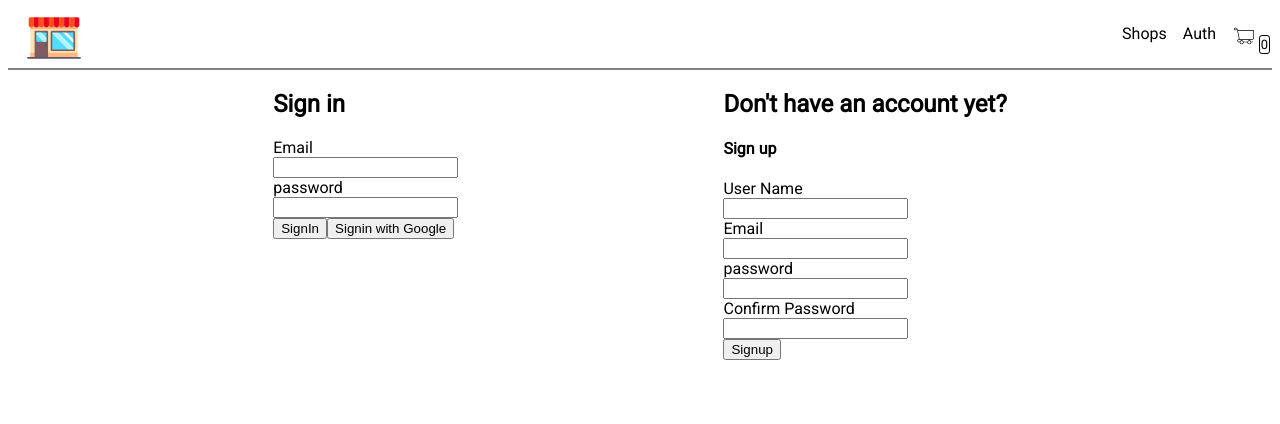
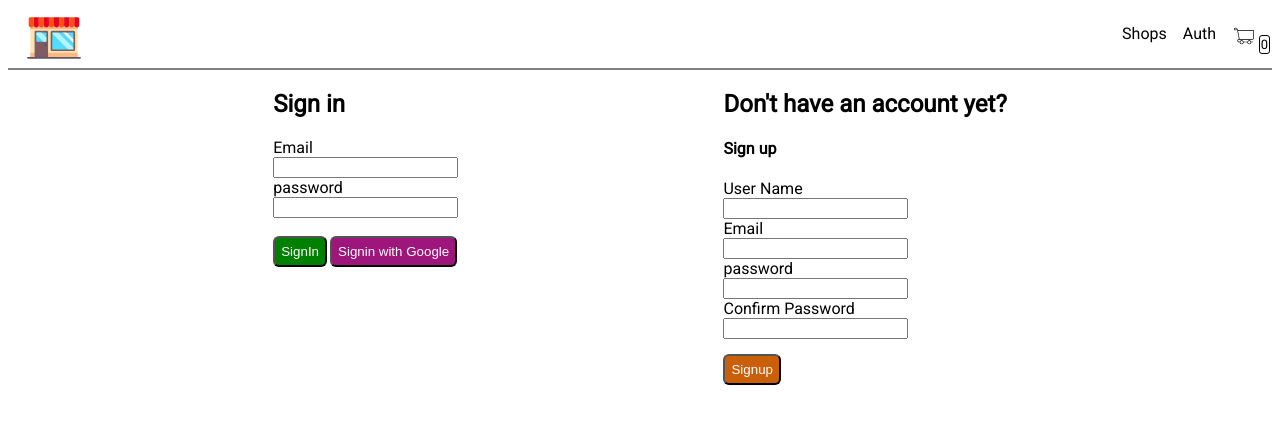
Before and after one commit to sagarsk-1302/dukaan, a React (Create React App) app: page /auth in a window 1280 px wide. Shown: the top 424 px of the page. Built offline with nearby package versions, Linux system fonts and the light colour scheme; no server answers; the database is empty.

Commit message:
css change in auth page

```diff
--- a/src/components/sign-up.container/signup.container.jsx
+++ b/src/components/sign-up.container/signup.container.jsx
@@ -54,7 +54,7 @@ const SignupForm = () =>{
             <Input type="password" name="password" className="form-control" required onChange={onChangeHandler} value={password}/>
             <label htmlFor="">Confirm Password</label>
             <Input type="password" name="confirmPassword" className="form-control" required onChange={onChangeHandler} value={confirmPassword}/>
-            <button type="submit">Signup</button>
+            <button type="submit" className="btn-signup">Signup</button>
         </form>
         </div>
     )
--- a/src/components/sign-up.container/signup.style.scss
+++ b/src/components/sign-up.container/signup.style.scss
@@ -1,3 +1,22 @@
+
 .form-control{
     display:block;
+    .btn-signup{
+        background-color: green;
+        padding: 6px;
+        color: white;
+        border: 1 solid rgb(185, 183, 183);
+        border-radius: 6px;
+        margin:3px
+    }
 }
+.btn-signup{
+    background-color: rgb(201, 95, 8);
+    padding: 6px;
+    color: white;
+    border: 1 solid rgb(185, 183, 183);
+    border-radius: 6px;
+    margin:3px;
+    margin-left: 0;
+    margin-top: 15px;
+}
--- a/src/components/signin-form/signin.container.jsx
+++ b/src/components/signin-form/signin.container.jsx
@@ -4,7 +4,7 @@ import { useState } from "react";
 import { SignInwithEmailPassword } from "../../utils/firebase.utils/firebase.utils";
 import {signInWithGooglePopup, createUserDocumentFromAuth} from '../../utils/firebase.utils/firebase.utils';
 import { Usercontext } from "../user.context/user.context.component";
-
+import './signin.styles.scss';
 
 const defaultfFormFields = {
     email :"",
@@ -52,8 +52,8 @@ const SignIn = () =>{
             <label htmlFor="">password</label>
             <Input type="password" name="password" className="form-control" onChange={onChangeHandler}  required value={password}/>
             <div className="buttons">
-                <button type="submit">SignIn</button>
-                <button type="button" onClick={googlesignInWithPopup}>Signin with Google</button>
+                <button type="submit" className="btn-signin">SignIn</button>
+                <button type="button" className="btn-signingoogle" onClick={googlesignInWithPopup}>Signin with Google</button>
             </div>
         </form>
         </div>
--- /dev/null
+++ b/src/components/signin-form/signin.styles.scss
@@ -0,0 +1,21 @@
+.signin{
+    .buttons{
+        margin-top: 15px;
+    }
+    .btn-signin{
+        background-color: green;
+        padding: 6px;
+        color: white;
+        border: 1 solid rgb(185, 183, 183);
+        border-radius: 6px;
+        margin:3px;
+        margin-left: 0;
+    }
+    .btn-signingoogle{
+        padding:6px;
+        background-color: rgb(158, 22, 124);
+        color: white;
+        border: 1 solid rgb(185, 183, 183);
+        border-radius: 6px;
+    }
+}
```
